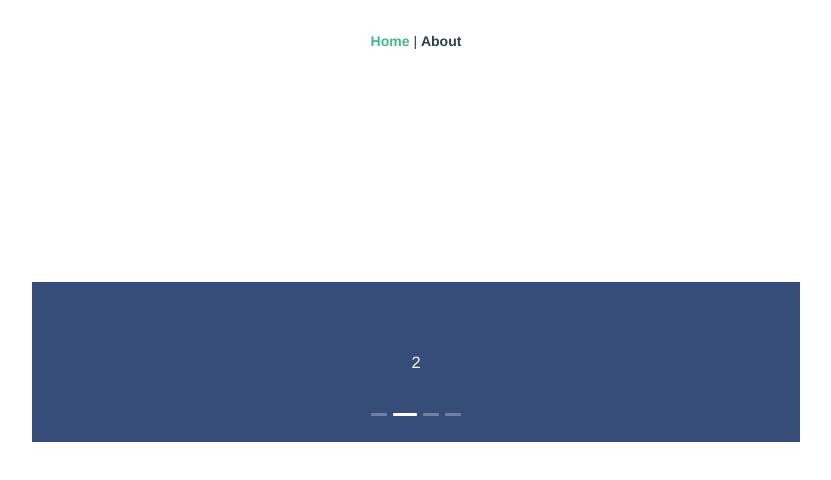
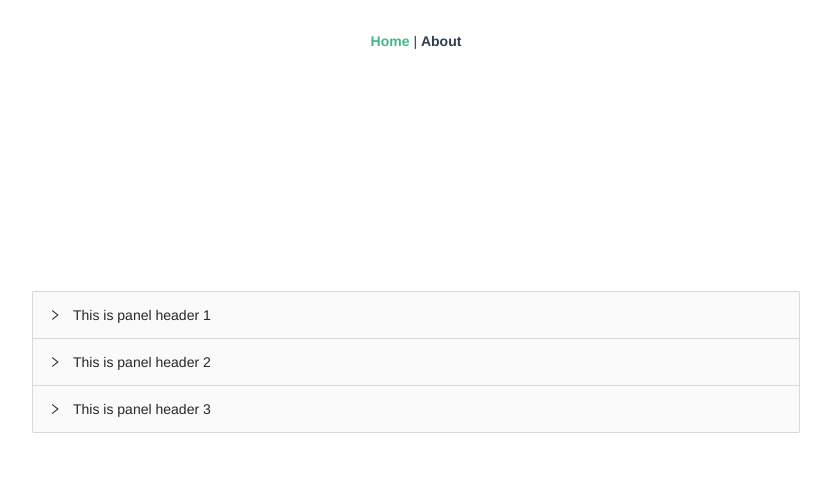
Before and after one commit to owentr1369/vue-antdesign-typescript-learning, a Vue app: page / in a window 1280 px wide. Shown: the top 480 px of the page, without its empty margins (224-1055 px from the left). Built offline with nearby package versions, Linux system fonts and the light colour scheme.

Commit message:
antd collapse

```diff
--- /dev/null
+++ b/src/components/antd-collapse.vue
@@ -0,0 +1,37 @@
+<template>
+  <a-collapse v-model:activeKey="activeKey" @change="changeActivekey">
+    <a-collapse-panel key="1" header="This is panel header 1">
+      <a-collapse default-active-key="4">
+        <a-collapse-panel key="4" header="This is panel nest panel">
+          <p>{{ text }}</p>
+        </a-collapse-panel>
+      </a-collapse>
+    </a-collapse-panel>
+    <a-collapse-panel key="2" header="This is panel header 2">
+      <p>{{ text }}</p>
+    </a-collapse-panel>
+    <a-collapse-panel key="3" header="This is panel header 3">
+      <p>{{ text }}</p>
+    </a-collapse-panel>
+  </a-collapse>
+</template>
+<script lang="ts">
+import { defineComponent, ref } from "vue";
+
+export default defineComponent({
+  setup() {
+    const activeKey = ref([]);
+    const text = `A dog is a type of domesticated animal.Known for its loyalty and faithfulness,it can be found as a welcome guest in many households across the world.`;
+
+    const changeActivekey = (key: string) => {
+      console.log(key);
+    };
+
+    return {
+      activeKey,
+      text,
+      changeActivekey,
+    };
+  },
+});
+</script>
--- a/src/views/HomeView.vue
+++ b/src/views/HomeView.vue
@@ -1,18 +1,18 @@
 <template>
   <div class="home">
     <div class="antd">
-      <antd-carousel></antd-carousel>
+      <antd-collapse></antd-collapse>
     </div>
   </div>
 </template>
 
 <script lang="ts">
 import { defineComponent } from "vue";
-import AntdCarousel from "../components/antd-carousel.vue";
+import AntdCollapse from "../components/antd-collapse.vue";
 
 export default defineComponent({
   name: "HomeView",
-  components: { AntdCarousel },
+  components: { AntdCollapse },
 });
 </script>
 
```
